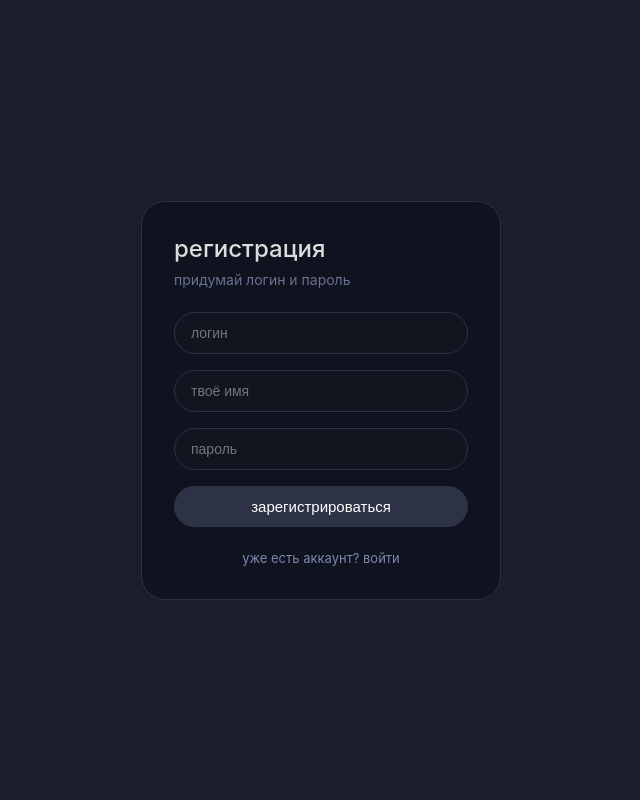
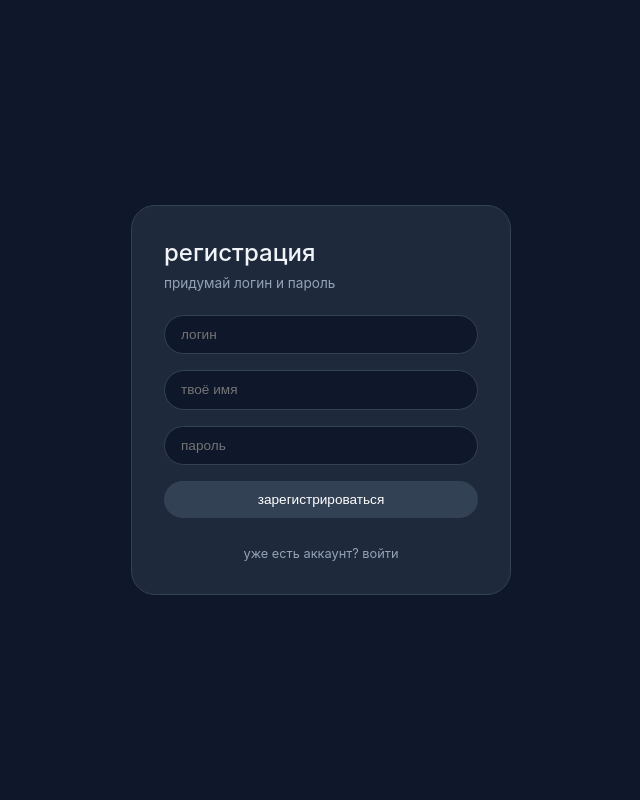
Before and after one commit to artemaas76/praktica_sait, a Flask app: page /register in a window 1280 px wide. Shown: the whole page, without its empty margins (319-959 px from the left). Run offline with Flask 3, Linux system fonts and the light colour scheme; some libraries are stand-ins or nearby versions.

Commit message:
Update register.html

```diff
--- a/templates/register.html
+++ b/templates/register.html
@@ -2,81 +2,77 @@
 <html lang="ru">
 <head>
     <meta charset="UTF-8">
+    <meta name=viewport content="width=device-width, initial-scale=1.0">
     <title>регистрация</title>
     <style>
         * { margin: 0; padding: 0; box-sizing: border-box; }
         body {
-            background: #1a1e2c;
+            background: #0f172a;
             font-family: -apple-system, BlinkMacSystemFont, 'Segoe UI', Roboto, sans-serif;
             display: flex;
             justify-content: center;
             align-items: center;
             min-height: 100vh;
+            padding: 1rem;
         }
-        .box {
-            background: #0f121f;
-            border: 1px solid #2a2f45;
-            border-radius: 24px;
-            padding: 32px;
-            width: 360px;
+        .card {
+            background: #1e293b;
+            border: 1px solid #334155;
+            border-radius: 1.5rem;
+            padding: 2rem;
+            width: 380px;
         }
-        h2 {
-            margin-bottom: 8px;
+        .card h2 {
+            font-size: 1.5rem;
             font-weight: 500;
-            color: #ddd;
+            color: #f1f5f9;
+            margin-bottom: 0.5rem;
         }
-        p {
-            color: #6a7290;
-            font-size: 14px;
-            margin-bottom: 24px;
+        .card p {
+            color: #94a3b8;
+            font-size: 0.85rem;
+            margin-bottom: 1.5rem;
         }
         input {
             width: 100%;
-            background: #11151f;
-            border: 1px solid #2d3246;
-            border-radius: 30px;
-            padding: 12px 16px;
-            margin-bottom: 16px;
-            color: #ddd;
-            font-size: 14px;
+            background: #0f172a;
+            border: 1px solid #334155;
+            border-radius: 2rem;
+            padding: 0.7rem 1rem;
+            margin-bottom: 1rem;
+            color: #e2e8f0;
+            font-size: 0.85rem;
         }
         button {
             width: 100%;
-            background: #2d3246;
+            background: #334155;
             border: none;
-            padding: 12px;
-            border-radius: 30px;
+            padding: 0.7rem;
+            border-radius: 2rem;
             color: white;
-            font-size: 15px;
+            font-size: 0.85rem;
             cursor: pointer;
         }
-        button:hover {
-            background: #3d435c;
+        button:hover { background: #475569; }
+        a {
+            color: #94a3b8;
+            text-decoration: none;
+            font-size: 0.8rem;
         }
-        a {
-            color: #7e88ac;
-            text-decoration: none;
-            font-size: 13px;
-        }
-        a:hover {
-            color: #a5b0d0;
-        }
+        a:hover { color: #cbd5e1; }
+        .center { text-align: center; margin-top: 1.5rem; }
         .flash {
-            background: #2d3246;
-            padding: 8px 12px;
-            border-radius: 16px;
-            margin-bottom: 16px;
-            font-size: 13px;
-            color: #f0a0a0;
-        }
-        .text-center {
+            background: #334155;
+            padding: 0.5rem;
+            border-radius: 1rem;
+            margin-bottom: 1rem;
+            font-size: 0.8rem;
             text-align: center;
-            margin-top: 20px;
         }
     </style>
 </head>
 <body>
-<div class="box">
+<div class="card">
     <h2>регистрация</h2>
     <p>придумай логин и пароль</p>
     {% with messages = get_flashed_messages(with_categories=true) %}
@@ -90,7 +86,7 @@
         <input type="password" name="password" placeholder="пароль" required>
         <button type="submit">зарегистрироваться</button>
     </form>
-    <div class="text-center"><a href="/login">уже есть аккаунт? войти</a></div>
+    <div class="center"><a href="/login">уже есть аккаунт? войти</a></div>
 </div>
 </body>
 </html>
```
